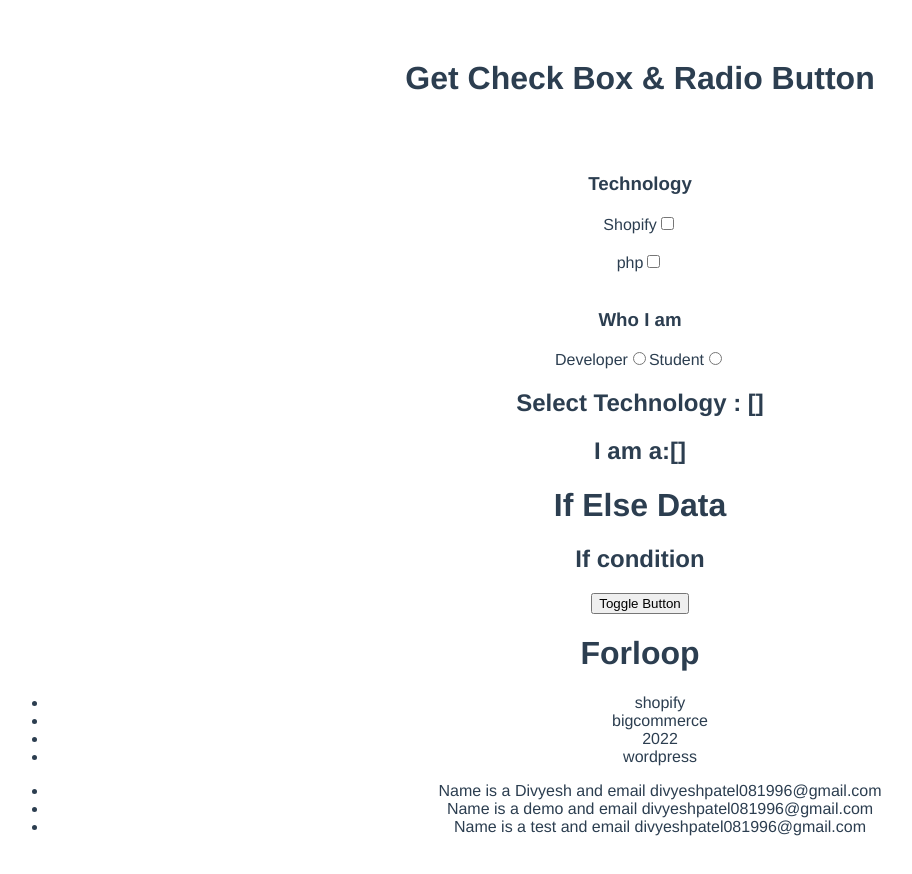
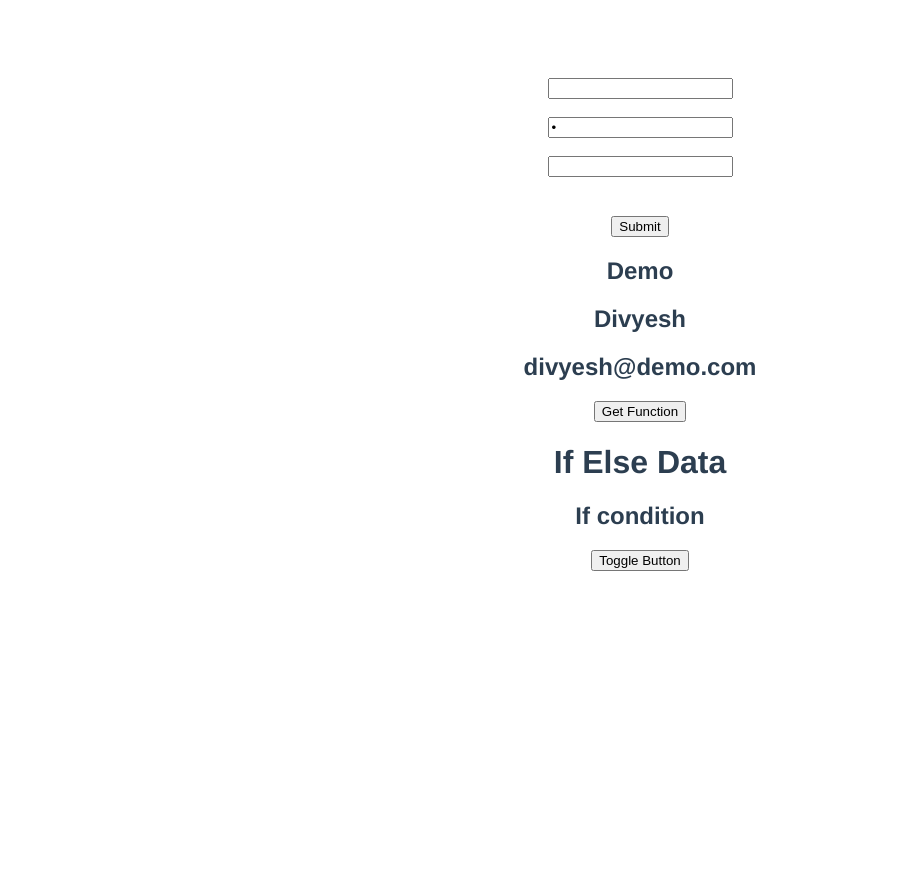
Before and after one commit to divyeshp0079/Learning-Vue.js, a Vue app: page / in a window 1280 px wide. Shown: the top 874 px of the page, without its empty margins (0-912 px from the left). After the commit the page ends 800 px from the top, so only its background shows below. Built offline with nearby package versions, Linux system fonts and the light colour scheme.

Commit message:
passdataparenttochildcomment

```diff
--- a/src/App.vue
+++ b/src/App.vue
@@ -1,31 +1,31 @@
 <template>
   <!-- <firstComponents></firstComponents>
   <praticalComponents></praticalComponents>
-  <eventClick></eventClick>
-  <getInput></getInput> -->
-  <getcheckbox></getcheckbox>
+  <eventClick></eventClick> -->
+  <getInput></getInput>
+  <!-- <getcheckbox></getcheckbox> -->
   <ifElse></ifElse>
-  <forLoop></forLoop>
+  <!-- <forLoop></forLoop> -->
 </template>
 
 <script>
 // import firstComponents from "./components/firstComponents.vue";
 // import praticalComponents from "./components/praticalComponents.vue";
 // import eventClick from "./components/eventClick.vue";
-// import getInput from "./components/getInput.vue";
-import getcheckbox from "./components/GetCheckbox&RadioButtonValue.vue";
+import getInput from "./components/getInput.vue";
+// import getcheckbox from "./components/GetCheckbox&RadioButtonValue.vue";
 import ifElse from "./components/ifElse.vue";
-import forLoop from "./components/forLoop.vue";
+// import forLoop from "./components/forLoop.vue";
 export default {
   name: "App",
   components: {
     // firstComponents,
     // praticalComponents,
     // eventClick,
-    // getInput,
-    getcheckbox,
+    getInput,
+    // getcheckbox,
     ifElse,
-    forLoop,
+    // forLoop,
   },
 };
 </script>
--- /dev/null
+++ b/src/components/PassDataParent.vue
@@ -0,0 +1,3 @@
+<template>
+  <h1>Pass Data Parent to Child Component</h1>
+</template>
--- /dev/null
+++ b/src/components/childData.vue
@@ -0,0 +1,17 @@
+<template>
+  <h2>{{ name }}</h2>
+  <h2>{{ user.name }}</h2>
+  <h2>{{ user.email }}</h2>
+  <button v-on:click="getData()">Get Function</button>
+</template>
+
+<script>
+export default {
+  name: "childData",
+  props: {
+    name: String,
+    user: Object,
+    getData: Function,
+  },
+};
+</script>
--- a/src/components/getInput.vue
+++ b/src/components/getInput.vue
@@ -13,21 +13,27 @@
   <h1>{{ demo }}</h1>
   <!-- End Two-way binding -->
   <button type="button" v-on:click="getValue()">Submit</button>
+  <childData name="Demo" :user="user" :getData="getData" />
 </template>
 
 <script>
+import childData from "./childData.vue";
 export default {
   name: "getInput",
+  components: {
+    childData,
+  },
   data() {
     return {
       email: " ",
       password: " ",
       demo: " ",
+      user: { name: "Divyesh", email: "divyesh@demo.com" },
     };
   },
   methods: {
-    getValue() {
-      console.warn("values: ", this.email, this.password);
+    getData() {
+      alert("demo");
     },
   },
 };
```
